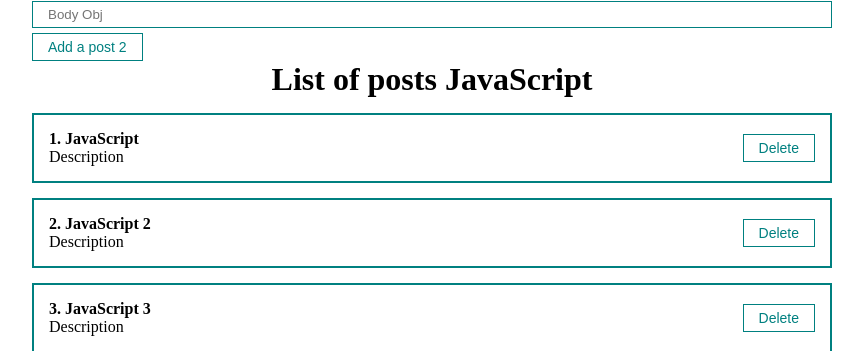
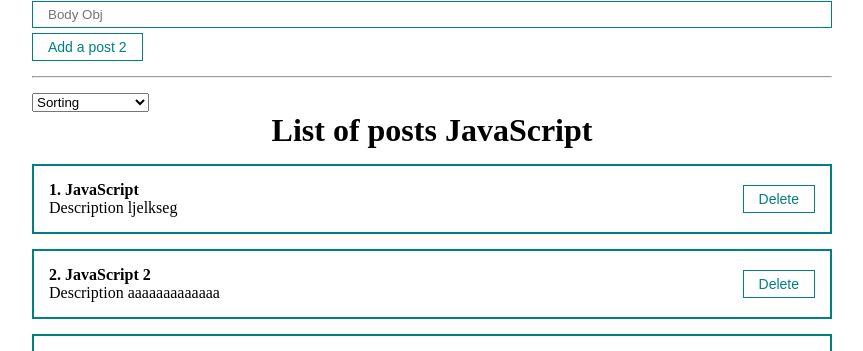
Before and after one commit to na-talia/test-project, a React (Create React App) app: page / in a window 1280 px wide. Shown: the part 441-792 px from the top of the page, without its empty margins (208-1071 px from the left). Built offline with nearby package versions, Linux system fonts and the light colour scheme.

Commit message:
added sorting option

```diff
--- a/src/App.js
+++ b/src/App.js
@@ -7,13 +7,14 @@
 import MyInput from "./components/UI/input/MyInput";
 import PostList from "./components/PostList";
 import PostForm from "./components/UI/PostForm";
+import MySelect from "./components/UI/select/MySelect";
 
 function App() {
   const [value, setValue] = useState("Text in input");
   const [posts, setPosts] = useState([
-    { id: 1, title: "JavaScript", body: "Description" },
-    { id: 2, title: "JavaScript 2", body: "Description" },
-    { id: 3, title: "JavaScript 3", body: "Description" },
+    { id: 1, title: "JavaScript", body: "Description ljelkseg" },
+    { id: 2, title: "JavaScript 2", body: "Description aaaaaaaaaaaaa" },
+    { id: 3, title: "JavaScript 3", body: "Description bbb" },
   ]);
 
   const [posts2, setPosts2] = useState([
@@ -62,6 +63,7 @@
     setPost({ title: "", body: "" });
   };
 
+  const [selectedSort, setSelectedSort] = useState("");
   const createPost = (newPostForm) => {
     setPosts([...posts, newPostForm]);
   };
@@ -69,6 +71,11 @@
   // Get post from child component
   const removePost = (post) => {
     setPosts(posts.filter((p) => p.id !== post.id));
+  };
+
+  const sortPosts = (sort) => {
+    setSelectedSort(sort);
+    setPosts([...posts].sort((a, b) => a[sort].localeCompare(b[sort]))); // created a new [array] and then used Sorting, it helps not to modify previous array
   };
   return (
     <div className="App">
@@ -127,7 +134,24 @@
       />
 
       <PostForm create={createPost} />
-
+      <hr style={{ margin: "15px 0" }} />
+      <div>
+        <MySelect
+          value={selectedSort}
+          onChange={sortPosts}
+          defaultValue="Sorting"
+          options={[
+            {
+              value: "title",
+              name: "Post name",
+            },
+            {
+              value: "body",
+              name: "Post description",
+            },
+          ]}
+        />
+      </div>
       {posts.length ? (
         <PostList
           remove={removePost}
--- /dev/null
+++ b/src/components/UI/select/MySelect.jsx
@@ -0,0 +1,18 @@
+import React from "react";
+
+const MySelect = ({ options, defaultValue, value, onChange }) => {
+  return (
+    <select value={value} onChange={(event) => onChange(event.target.value)}>
+      <option disabled value="">
+        {defaultValue}
+      </option>
+      {options.map((option) => (
+        <option key={option.value} value={option.value}>
+          {option.name}
+        </option>
+      ))}
+    </select>
+  );
+};
+
+export default MySelect;
```
